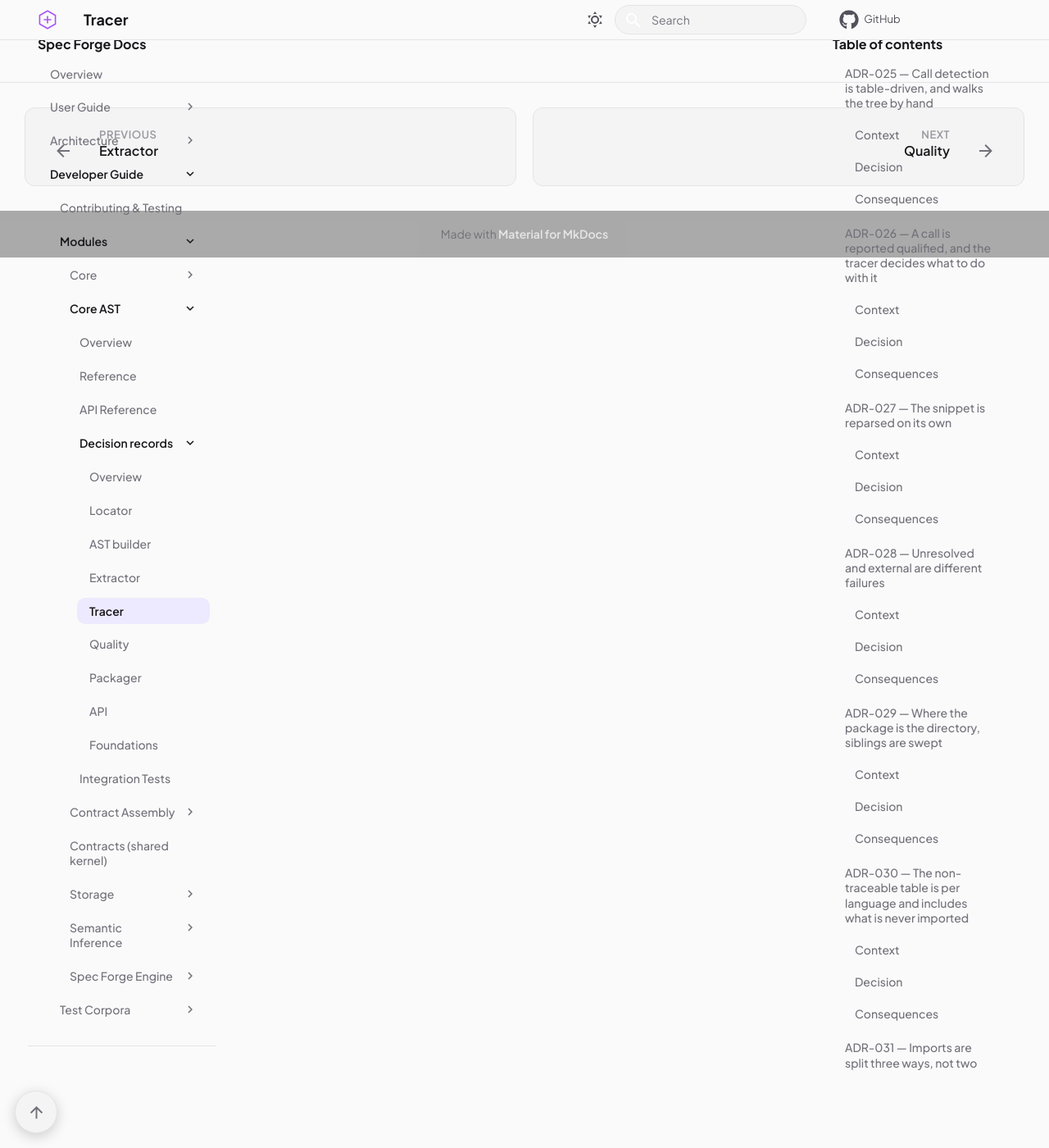
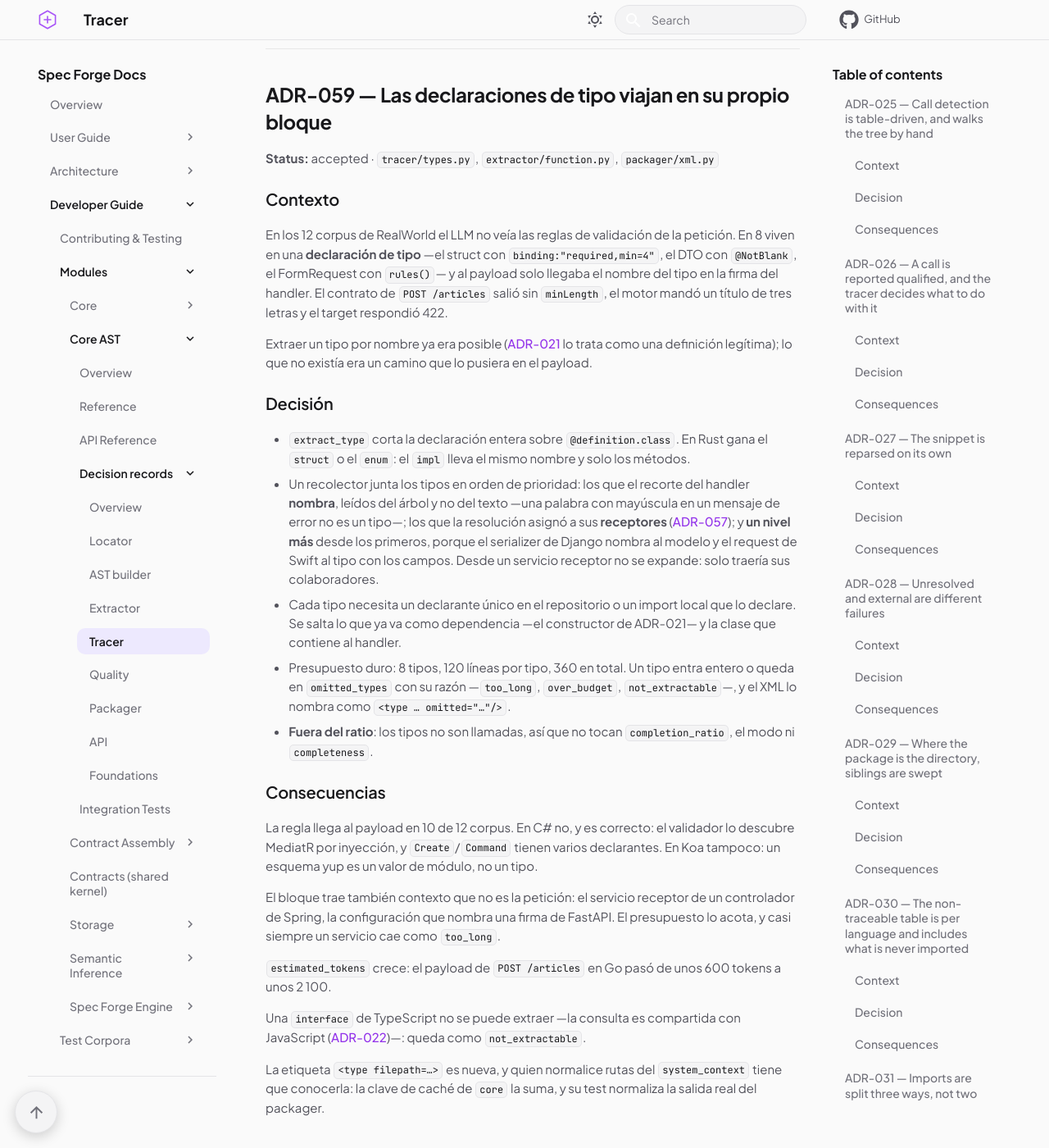
Before and after one commit to Spec-Forge-Testing/specforge-docs, an MkDocs documentation site: the page built from docs/modules/core-ast/adr/tracer.md, in a window 1280 px wide and 1400 px high, scrolled down 14931 px. Shown: the whole window at 82% size. Built offline with MkDocs 1.6.1 and Material for MkDocs 9.7.7, drawn with Linux system fonts in a browser that asks for light colours; comment, search, counter and statistics services are not loaded.

Commit message:
docs(ast): ADR-059, bloque de tipos
Qué tipos entran y en qué orden, el presupuesto duro con omitted en vez de
código cortado, por qué no tocan el ratio, la cobertura de 10 de 12 corpus
y los dos donde la regla no vive en un tipo. reference.md muestra el bloque
<types> en el ejemplo del payload.

```diff
--- a/docs/modules/core-ast/adr/tracer.md
+++ b/docs/modules/core-ast/adr/tracer.md
@@ -670,3 +670,64 @@ se adivina en el repo.
 
 La regla sigue apoyándose en una suposición de [ADR-028](#adr-028): un import
 local mal escrito y una librería son indistinguibles desde el fuente.
+
+---
+
+## ADR-059 — Las declaraciones de tipo viajan en su propio bloque { #adr-059 }
+
+**Status:** accepted · `tracer/types.py`, `extractor/function.py`, `packager/xml.py`
+
+### Contexto
+
+En los 12 corpus de RealWorld el LLM no veía las reglas de validación de la
+petición. En 8 viven en una **declaración de tipo** —el struct con
+`binding:"required,min=4"`, el DTO con `@NotBlank`, el FormRequest con
+`rules()`— y al payload solo llegaba el nombre del tipo en la firma del
+handler. El contrato de `POST /articles` salió sin `minLength`, el motor
+mandó un título de tres letras y el target respondió 422.
+
+Extraer un tipo por nombre ya era posible ([ADR-021](ast-builder.md#adr-021)
+lo trata como una definición legítima); lo que no existía era un camino que lo
+pusiera en el payload.
+
+### Decisión
+
+- `extract_type` corta la declaración entera sobre `@definition.class`. En
+  Rust gana el `struct` o el `enum`: el `impl` lleva el mismo nombre y solo los
+  métodos.
+- Un recolector junta los tipos en orden de prioridad: los que el recorte del
+  handler **nombra**, leídos del árbol y no del texto —una palabra con
+  mayúscula en un mensaje de error no es un tipo—; los que la resolución
+  asignó a sus **receptores** ([ADR-057](#adr-057)); y **un nivel más** desde
+  los primeros, porque el serializer de Django nombra al modelo y el request de
+  Swift al tipo con los campos. Desde un servicio receptor no se expande: solo
+  traería sus colaboradores.
+- Cada tipo necesita un declarante único en el repositorio o un import local
+  que lo declare. Se salta lo que ya va como dependencia —el constructor de
+  ADR-021— y la clase que contiene al handler.
+- Presupuesto duro: 8 tipos, 120 líneas por tipo, 360 en total. Un tipo entra
+  entero o queda en `omitted_types` con su razón —`too_long`, `over_budget`,
+  `not_extractable`—, y el XML lo nombra como `<type … omitted="…"/>`.
+- **Fuera del ratio**: los tipos no son llamadas, así que no tocan
+  `completion_ratio`, el modo ni `completeness`.
+
+### Consecuencias
+
+La regla llega al payload en 10 de 12 corpus. En C# no, y es correcto: el
+validador lo descubre MediatR por inyección, y `Create`/`Command` tienen varios
+declarantes. En Koa tampoco: un esquema yup es un valor de módulo, no un tipo.
+
+El bloque trae también contexto que no es la petición: el servicio receptor
+de un controlador de Spring, la configuración que nombra una firma de FastAPI.
+El presupuesto lo acota, y casi siempre un servicio cae como `too_long`.
+
+`estimated_tokens` crece: el payload de `POST /articles` en Go pasó de unos
+600 tokens a unos 2 100.
+
+Una `interface` de TypeScript no se puede extraer —la consulta es compartida
+con JavaScript ([ADR-022](ast-builder.md#adr-022))—: queda como
+`not_extractable`.
+
+La etiqueta `<type filepath=…>` es nueva, y quien normalice rutas del
+`system_context` tiene que conocerla: la clave de caché de `core` la suma, y su
+test normaliza la salida real del packager.
```
Also changed, not shown: docs/modules/core-ast/adr/index.md (+1 -0 lines), docs/modules/core-ast/reference.md (+8 -1 lines).
